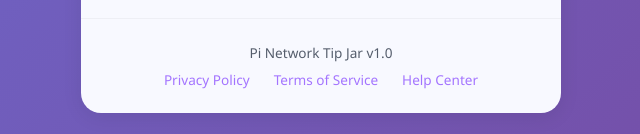
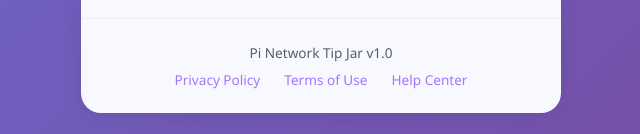
Before and after one commit to rammijar/Tip-Jar, a plain HTML site: page index.html in a window 1280 px wide. Shown: the part 1362-1496 px from the top of the page, 319-959 px from the left. Drawn offline with Linux system fonts and the light colour scheme; a script that the page names is missing.

Commit message:
Update index.html

```diff
--- a/index.html
+++ b/index.html
@@ -507,8 +507,8 @@
     <div class="footer">
       <p>Pi Network Tip Jar v1.0</p>
       <div class="footer-links">
-        <a href="#" class="footer-link">Privacy Policy</a>
-        <a href="#" class="footer-link">Terms of Service</a>
+        <a href="privacy.html" target="_blank" class="footer-link">Privacy Policy</a>
+        <a href="terms.html" target="_blank" class="footer-link">Terms of Use</a>
         <a href="#" class="footer-link">Help Center</a>
       </div>
     </div>
```
